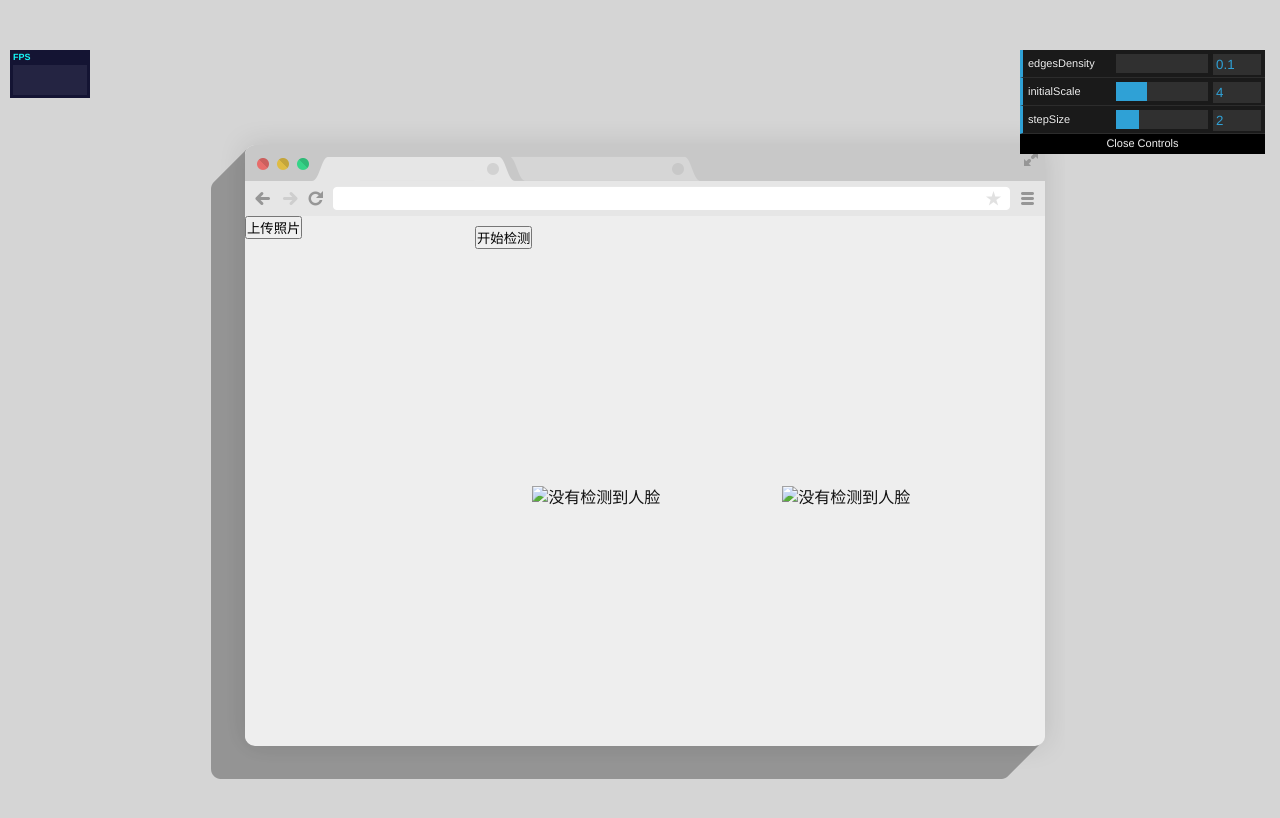
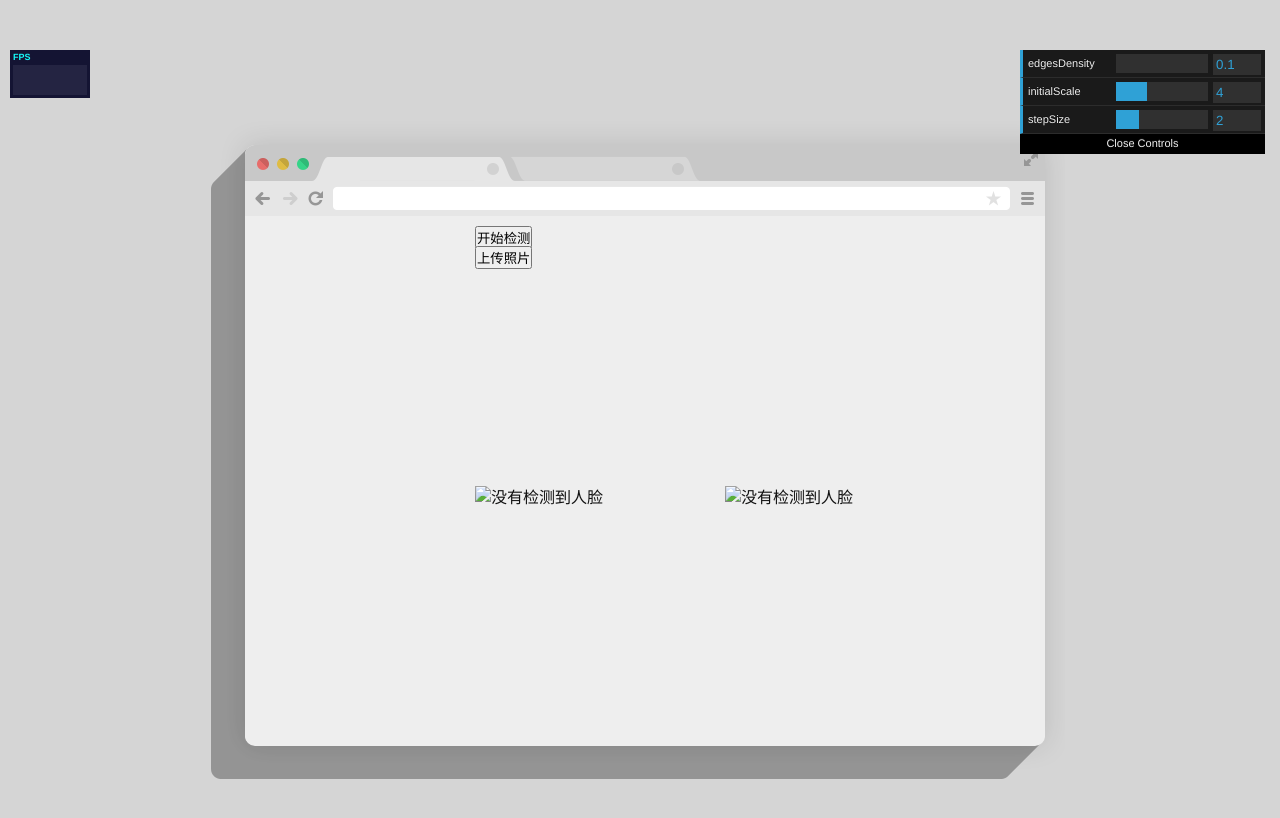
Before and after one commit to iporer/iporer.github.io, a Jekyll site: the page built from index.html, in a window 1280 px wide. Shown: the top 818 px of the page. Built offline with Jekyll 4.4.1, drawn with Linux system fonts in a browser that asks for light colours.

Commit message:
Update head.html

```diff
--- a/_includes/head.html
+++ b/_includes/head.html
@@ -21,6 +21,11 @@
     margin-top: 10px;
     position: absolute;
   }
+  #btnUpload {
+    margin-left: 230px;
+    margin-top: 30px;
+    position: absolute;
+  }
   video {
     margin-left: 230px;
     margin-top: 30px;
```
